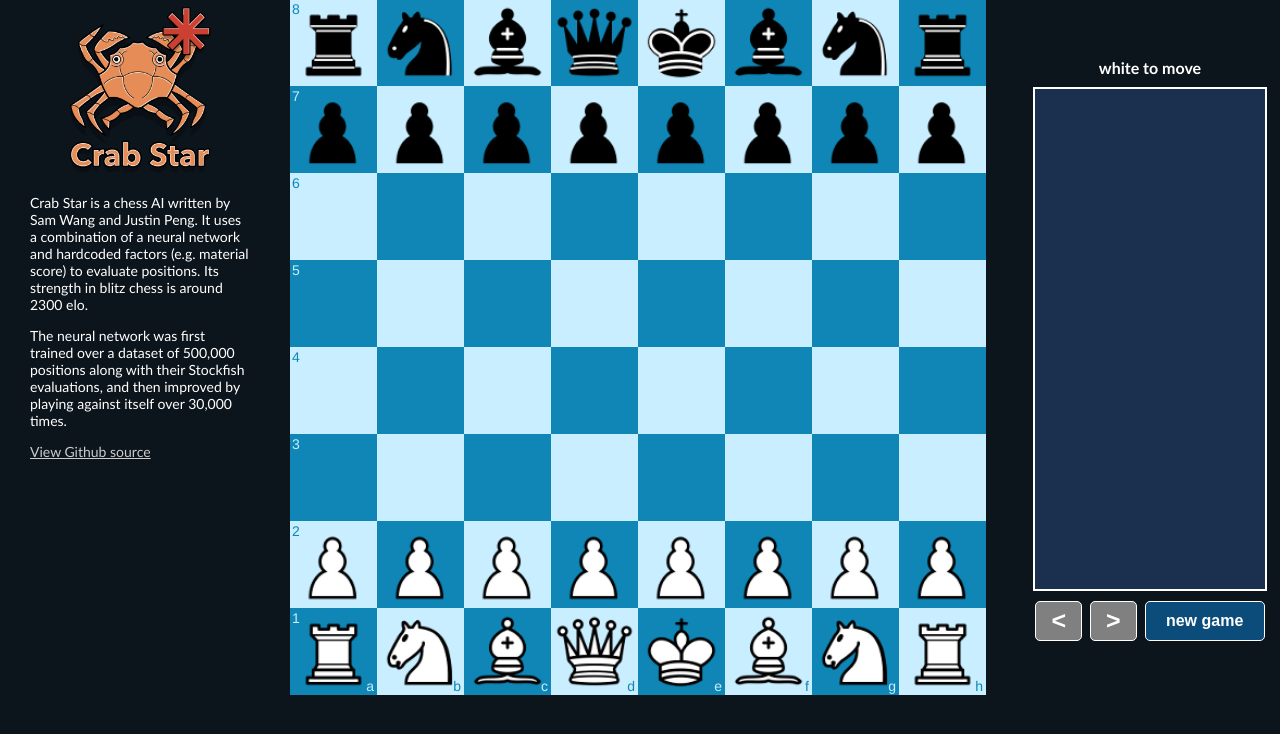
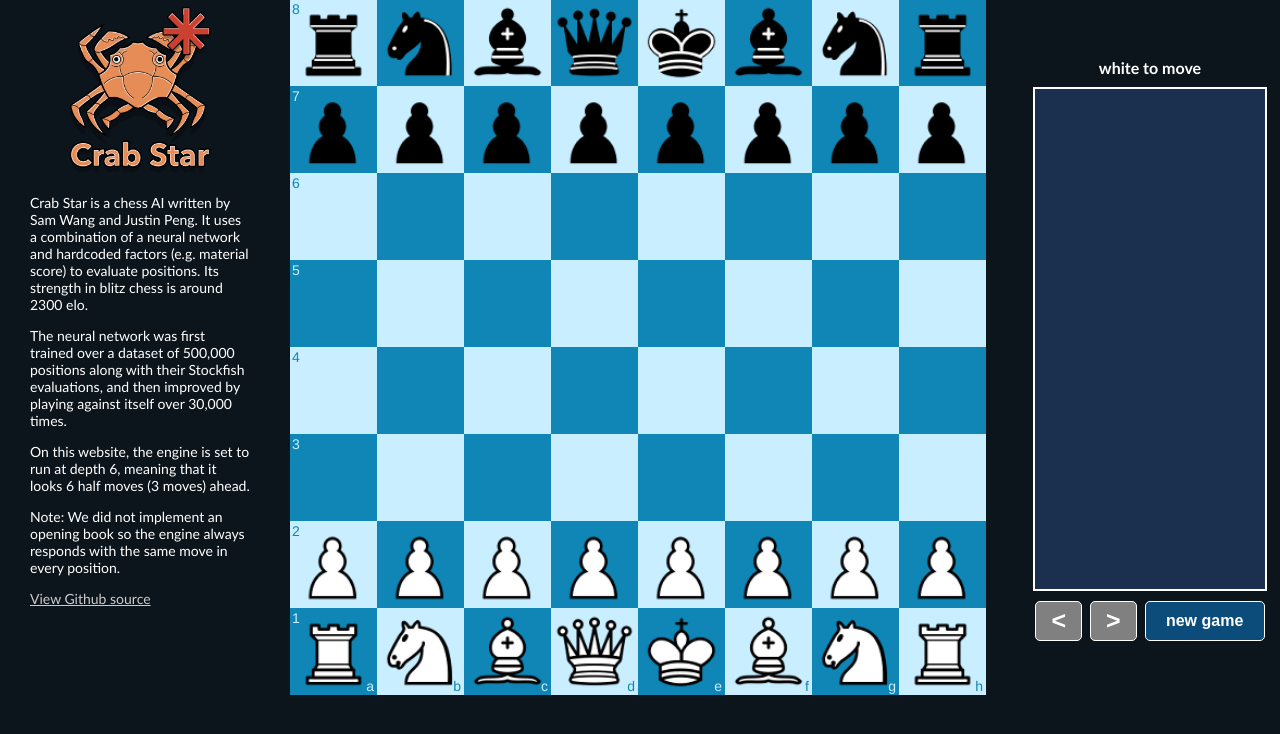
Before and after one commit to samwang2002/CrabStar, a Flask app: page / in a window 1280 px wide. Shown: the part 31-765 px from the top of the page. Run offline with Flask 2, Linux system fonts and the light colour scheme; some libraries are stand-ins or nearby versions.

Commit message:
extended description

```diff
--- a/templates/crabstar.html
+++ b/templates/crabstar.html
@@ -230,6 +230,14 @@
                 <p>
                     The neural network was first trained over a dataset of 500,000 positions along with
                     their Stockfish evaluations, and then improved by playing against itself over 30,000 times.
+                </p>
+                <p>
+                    On this website, the engine is set to run at depth 6, meaning that it looks 6 half moves
+                    (3 moves) ahead.
+                </p>
+                <p>
+                    Note: We did not implement an opening book so the engine always responds with the same move
+                    in every position.
                 </p>
                 <p>
                     <a href="https://github.com/jpeng15/CrabStar" target="_blank" rel="noopener noreferrer">
```
